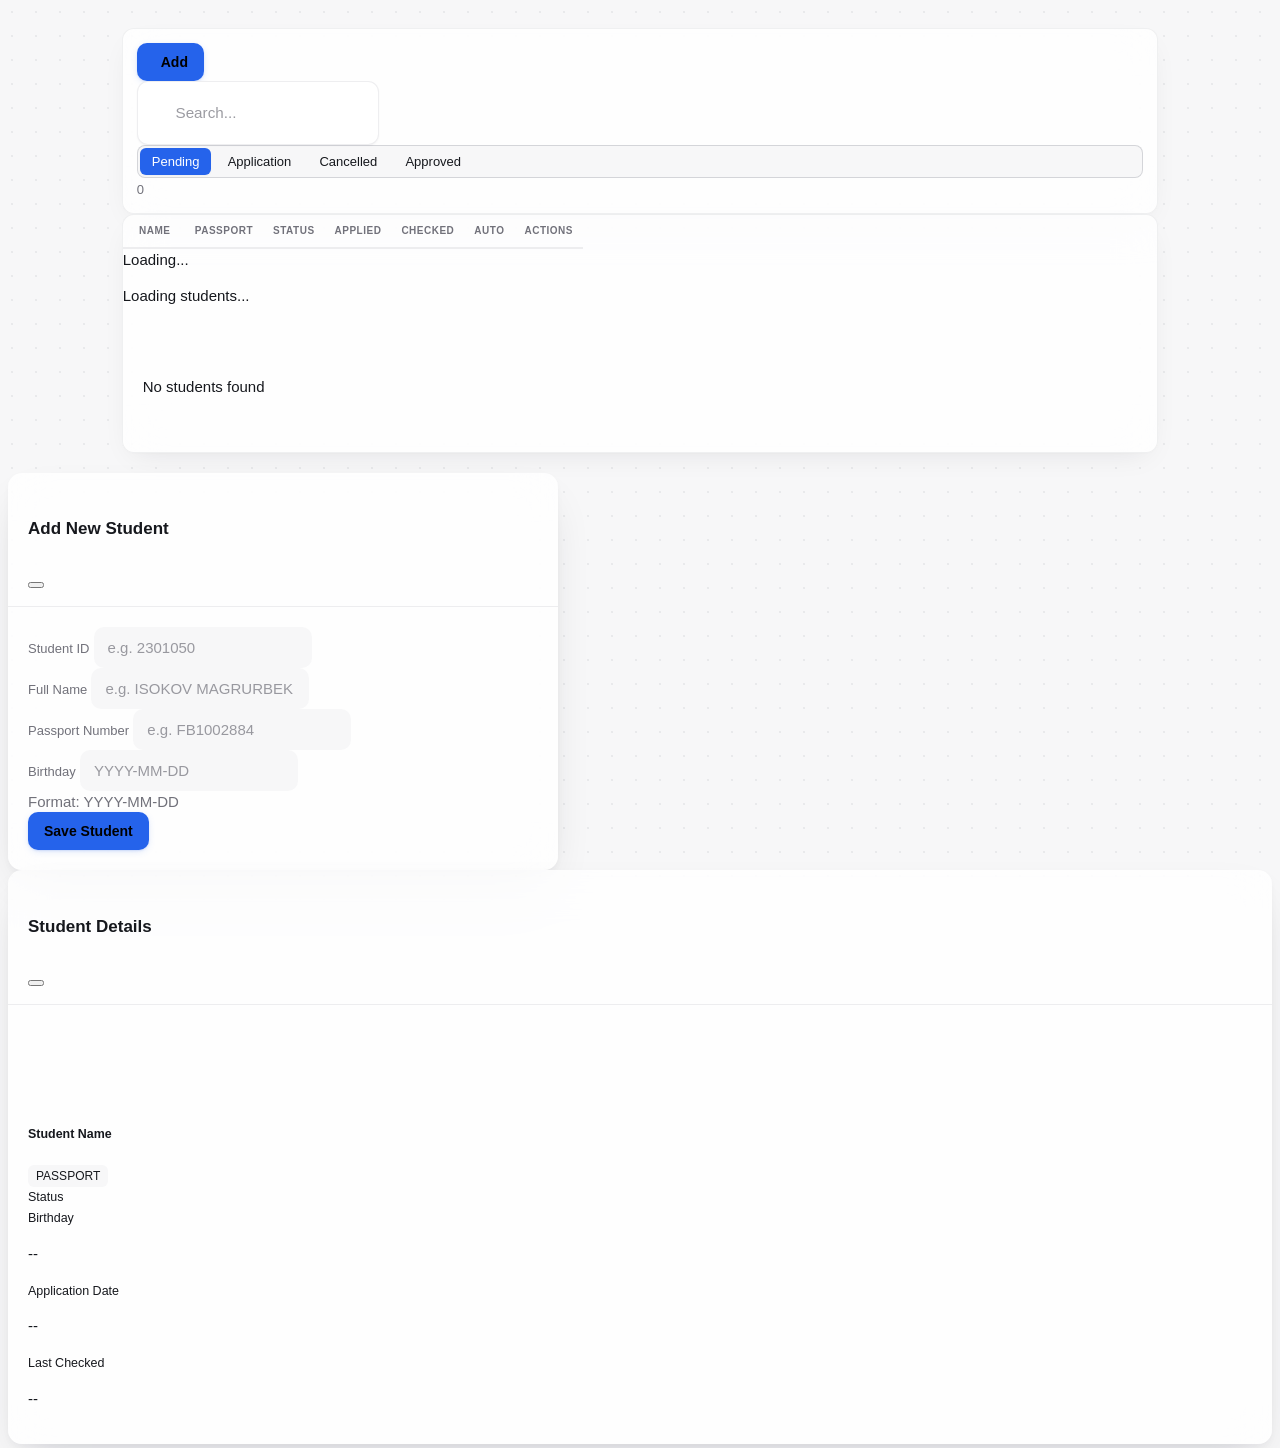
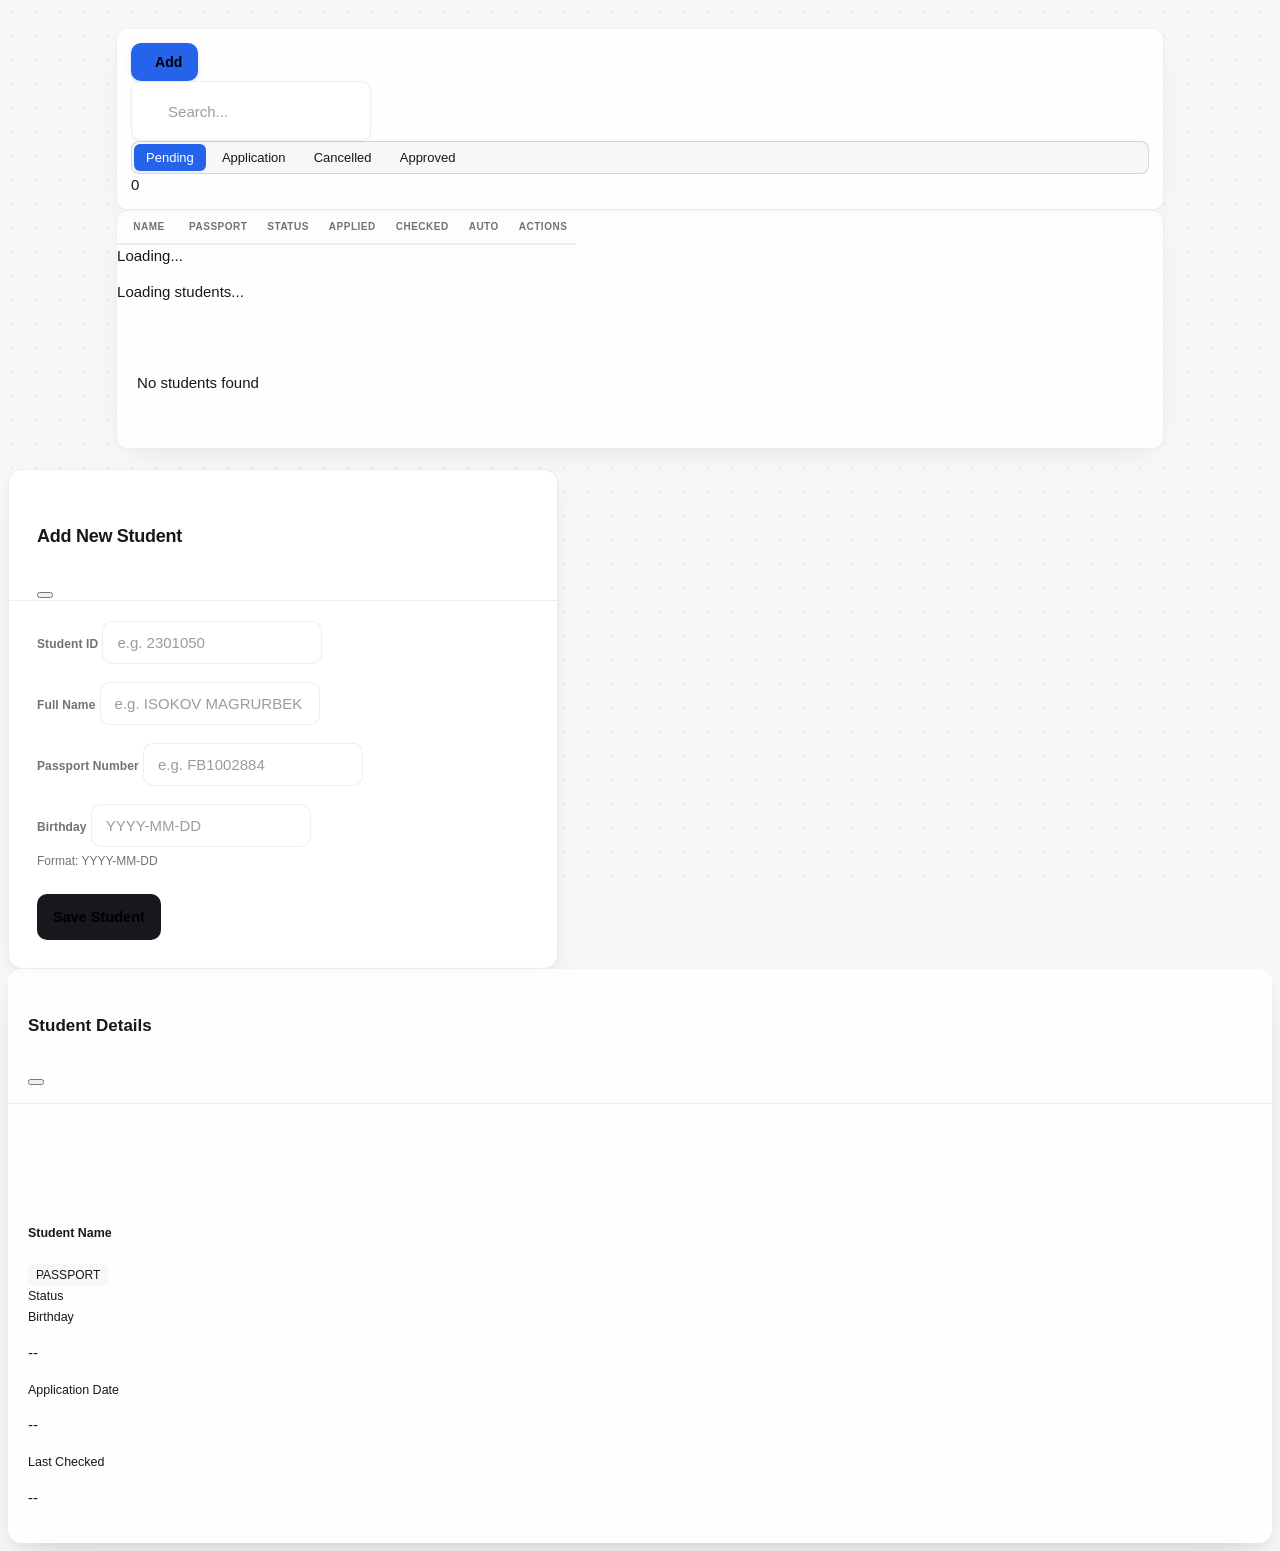

feat: redesign visa-status.html with luxury enterprise UI, add cabinet UX improvements

--- a/style.css
+++ b/style.css
@@ -106,7 +106,7 @@ body {
 
 @media (min-width: 768px) {
   .main-wrapper {
-    padding: 20px 9% !important;
+    padding: 20px 8.55% !important;
   }
 }
 
@@ -632,6 +632,68 @@ body {
   font-size: 12px;
   color: var(--text-secondary);
   font-weight: 500;
+}
+
+.checked-skeleton {
+  display: inline-block;
+  width: 56px;
+  height: 12px;
+  border-radius: 4px;
+  background: linear-gradient(90deg, var(--input-bg) 25%, var(--divider) 50%, var(--input-bg) 75%);
+  background-size: 400% 100%;
+  animation: checkedSkeletonShimmer 1.3s ease infinite;
+}
+
+@keyframes checkedSkeletonShimmer {
+  0% { background-position: 200% 0; }
+  100% { background-position: -200% 0; }
+}
+
+@media (prefers-reduced-motion: reduce) {
+  .checked-skeleton { animation: none; opacity: 0.6; }
+}
+
+/* ── Passport lookup status (Add Student modal) ──────────────────────── */
+.passport-lookup-status {
+  display: flex;
+  align-items: center;
+  gap: 6px;
+  font-size: 12.5px;
+  font-weight: 500;
+  margin-top: 8px;
+  line-height: 1.4;
+}
+
+.passport-lookup-status i {
+  font-size: 13px;
+  flex-shrink: 0;
+}
+
+.passport-lookup-status.checking {
+  color: var(--text-secondary);
+}
+
+.passport-lookup-status.checking .lookup-skeleton {
+  display: inline-block;
+  width: 120px;
+  height: 11px;
+  border-radius: 4px;
+  background: linear-gradient(90deg, var(--input-bg) 25%, var(--divider) 50%, var(--input-bg) 75%);
+  background-size: 400% 100%;
+  animation: checkedSkeletonShimmer 1.3s ease infinite;
+}
+
+.passport-lookup-status.found {
+  color: var(--info);
+}
+
+.passport-lookup-status.duplicate {
+  color: var(--danger);
+  font-weight: 600;
+}
+
+@media (prefers-reduced-motion: reduce) {
+  .passport-lookup-status.checking .lookup-skeleton { animation: none; opacity: 0.6; }
 }
 
 .th-select,
@@ -1191,6 +1253,119 @@ body {
   margin-bottom: 6px;
 }
 
+/* ── Add/Edit Student modal — same restrained, generous-whitespace
+   language as visa-status.html's lookup card: soft border instead of a
+   heavy shadow, calm accent-only focus rings, one clear label rhythm. ── */
+#addStudentModal .modal-content {
+  background: var(--card-bg);
+  backdrop-filter: none;
+  -webkit-backdrop-filter: none;
+  border: 1px solid var(--divider);
+  box-shadow: var(--shadow-lg);
+}
+
+#addStudentModal .modal-header {
+  padding: 24px 28px 0;
+}
+
+#addStudentModal .modal-title {
+  font-size: 18px;
+  font-weight: 700;
+  letter-spacing: -0.015em;
+  color: var(--text-main);
+}
+
+#addStudentModal .modal-body {
+  padding: 20px 28px 28px;
+}
+
+#addStudentModal .mb-3 {
+  margin-bottom: 18px !important;
+}
+
+#addStudentModal .form-label {
+  font-size: 12px;
+  font-weight: 600;
+  color: var(--text-secondary);
+  letter-spacing: 0.01em;
+  margin-bottom: 7px;
+}
+
+#addStudentModal .form-control-glass {
+  background: var(--card-bg);
+  border: 1px solid var(--divider);
+  border-radius: 10px;
+  padding: 12px 14px;
+  font-size: 15px;
+  font-weight: 500;
+  color: var(--text-main);
+  transition: border-color 0.16s ease, box-shadow 0.16s ease;
+}
+
+#addStudentModal .form-control-glass:hover {
+  border-color: rgba(15, 23, 42, 0.16);
+}
+
+[data-theme="dark"] #addStudentModal .form-control-glass:hover {
+  border-color: rgba(255, 255, 255, 0.16);
+}
+
+#addStudentModal .form-control-glass:focus {
+  background: var(--card-bg);
+  border-color: var(--primary-color);
+  box-shadow: 0 0 0 3px var(--primary-light);
+}
+
+#addStudentModal .form-text {
+  font-size: 12px;
+  margin-top: 6px;
+}
+
+#addStudentModal .visa-type-toggle-container {
+  background: #F1F5F9;
+  border-color: var(--divider);
+  padding: 3px;
+}
+
+[data-theme="dark"] #addStudentModal .visa-type-toggle-container {
+  background: var(--input-bg);
+}
+
+#addStudentModal .visa-type-btn.active {
+  background: #fff;
+  color: var(--text-main) !important;
+  box-shadow: 0 1px 2px rgba(15, 23, 42, 0.06);
+}
+
+[data-theme="dark"] #addStudentModal .visa-type-btn.active {
+  background: var(--card-bg);
+}
+
+#addStudentModal .d-grid.mt-4 {
+  margin-top: 24px !important;
+}
+
+#addStudentModal .btn-primary {
+  height: 46px;
+  font-size: 14.5px;
+  font-weight: 600;
+  border-radius: 10px;
+  background: var(--text-main);
+  box-shadow: none;
+}
+
+#addStudentModal .btn-primary:hover {
+  background: var(--text-main);
+  opacity: 0.88;
+  box-shadow: none;
+  transform: none;
+}
+
+#addStudentModal .btn-primary:active {
+  opacity: 1;
+  transform: none;
+}
+
 /* Empty State */
 #emptyState {
   padding: 40px 20px;
@@ -1199,13 +1374,6 @@ body {
 #emptyState i {
   font-size: 48px;
   opacity: 0.3;
-}
-
-/* Student Count */
-#studentCount {
-  font-size: 13px;
-  font-weight: 500;
-  color: var(--text-secondary);
 }
 
 /* Toast Notifications */
